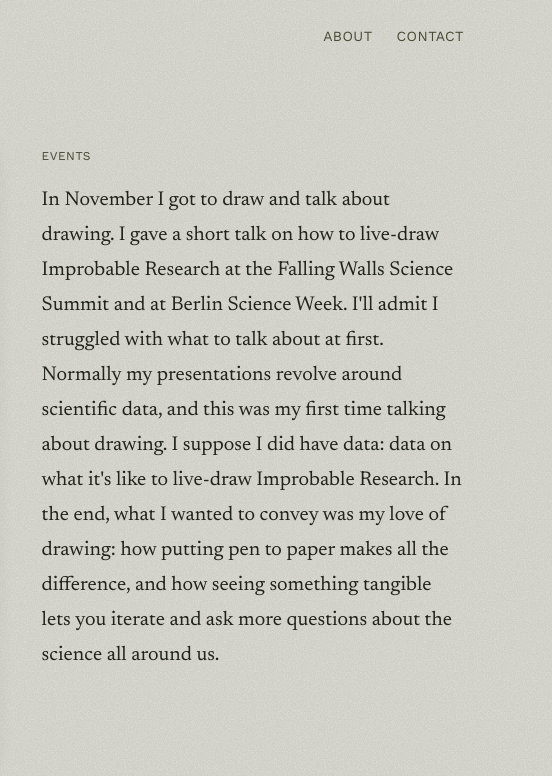
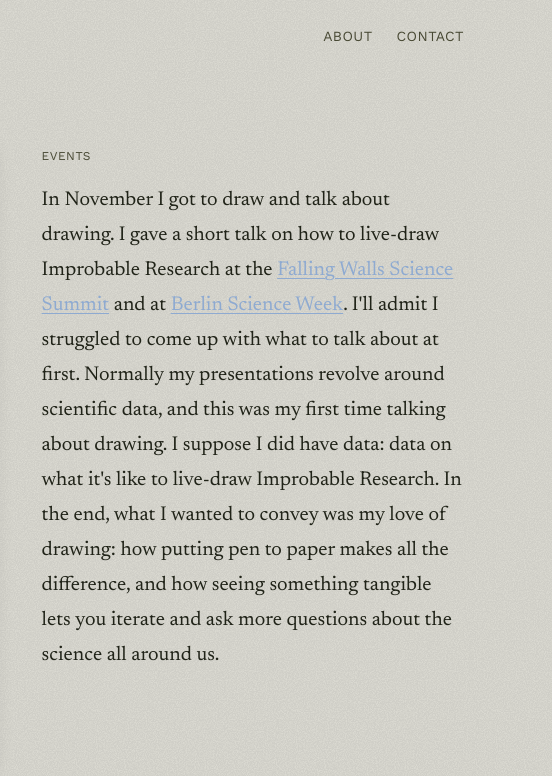
Before and after one commit to FerdinandNathaniel/koals-website, an Astro site: page /work/falling-walls-berlin-science-week/ in a window 1280 px wide. Shown: the part 24-800 px from the top of the page, 728-1280 px from the left. Built offline with nearby package versions, Linux system fonts and the light colour scheme; Astro itself is replaced by a stand-in of ours.

Commit message:
Link Falling Walls and Berlin Science Week programme pages; reword talk text
Co-Authored-By: Claude Sonnet 5.5 <noreply@anthropic.com>

```diff
--- a/src/data/portfolio.js
+++ b/src/data/portfolio.js
@@ -44,7 +44,7 @@ export const portfolioItems = [
     alt: 'A packed auditorium with a speaker on stage beside a screen titled "How to live-draw: Improbable Research"',
     slug: 'falling-walls-berlin-science-week',
     description:
-      "In November I got to draw and talk about drawing. I gave a short talk on how to live-draw Improbable Research at the Falling Walls Science Summit and at Berlin Science Week. I'll admit I struggled with what to talk about at first. Normally my presentations revolve around scientific data, and this was my first time talking about drawing. I suppose I did have data: data on what it's like to live-draw Improbable Research. In the end, what I wanted to convey was my love of drawing: how putting pen to paper makes all the difference, and how seeing something tangible lets you iterate and ask more questions about the science all around us.",
+      "In November I got to draw and talk about drawing. I gave a short talk on how to live-draw Improbable Research at the <a href=\"https://falling-walls.com/programme/improbable-research-and-ig-nobel-prizes\" target=\"_blank\" rel=\"noopener noreferrer\">Falling Walls Science Summit</a> and at <a href=\"https://berlinscienceweek.com/programme/ig-nobel-prizes-research-makes-you-laugh-then-think\" target=\"_blank\" rel=\"noopener noreferrer\">Berlin Science Week</a>. I'll admit I struggled to come up with what to talk about at first. Normally my presentations revolve around scientific data, and this was my first time talking about drawing. I suppose I did have data: data on what it's like to live-draw Improbable Research. In the end, what I wanted to convey was my love of drawing: how putting pen to paper makes all the difference, and how seeing something tangible lets you iterate and ask more questions about the science all around us.",
     framed: true,
     gallery: [
       {
```
